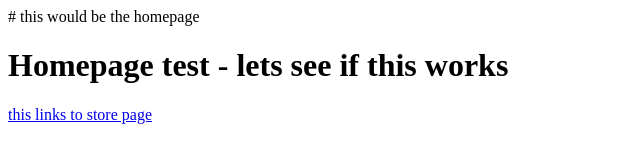
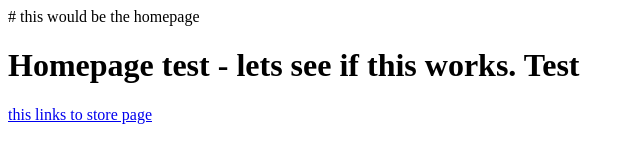
Before and after one commit to Cecil-Michaux/WU-CS-280-Group6-Prototype, a plain HTML site: page index.html in a window 1280 px wide. Shown: the full height of the page, 0-640 px from the left. Drawn offline with Linux system fonts and the light colour scheme.

Commit message:
test change

```diff
--- a/index.html
+++ b/index.html
@@ -8,7 +8,7 @@
 </head>
 
 <body>
-    <h1>Homepage test - lets see if this works</h1>
+    <h1>Homepage test - lets see if this works. Test</h1>
 
     <a href=https://cecil-michaux.github.io/WU-CS-280-Group6-Prototype/store> this links to store page</a>
 
```
